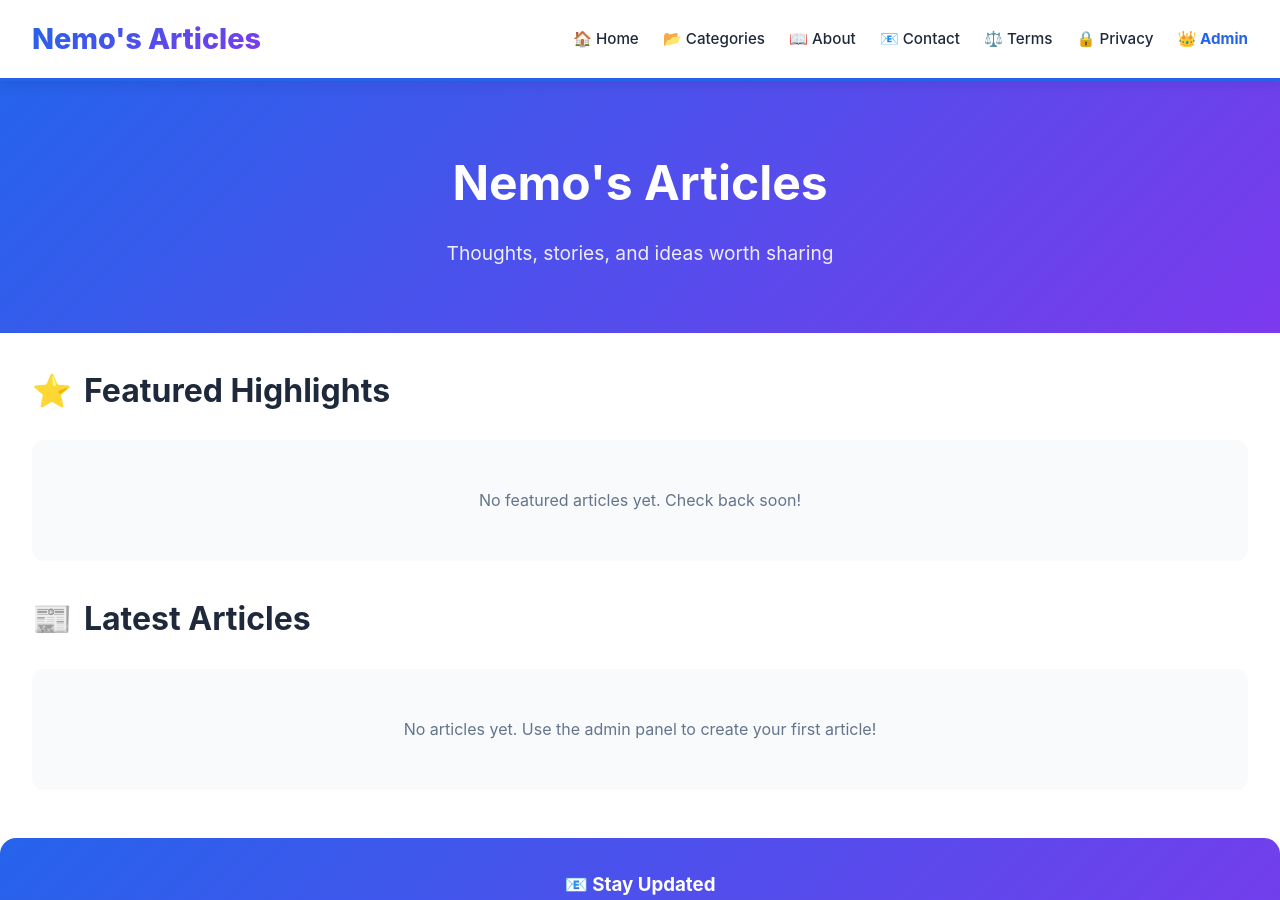
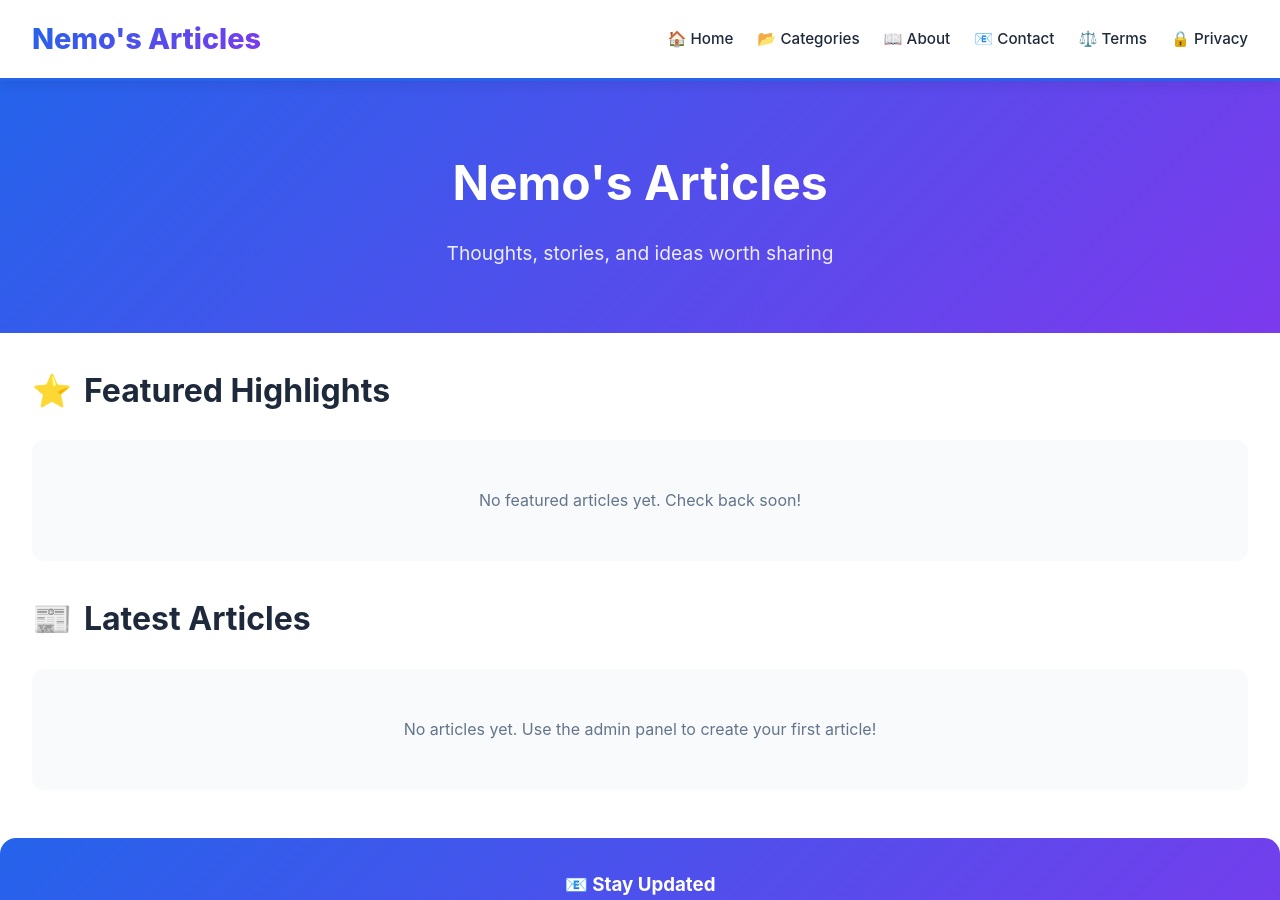
Before and after one commit to nemogotmad/nemo, a Jekyll site: the page built from index.html, in a window 1280 px wide and 900 px high. Built offline with Jekyll 4.4.1, drawn with Linux system fonts in a browser that asks for light colours.

Commit message:
Update default.html

```diff
--- a/_layouts/default.html
+++ b/_layouts/default.html
@@ -20,7 +20,6 @@
             <li><a href="{{ '/contact.html' | relative_url }}">📧 Contact</a></li>
             <li><a href="{{ '/terms.html' | relative_url }}">⚖️ Terms</a></li>
             <li><a href="{{ '/privacy.html' | relative_url }}">🔒 Privacy</a></li>
-            <li><a href="{{ '/admin.html' | relative_url }}" style="color: #2563EB; font-weight: bold;">👑 Admin</a></li>
         </ul>
     </div>
 </header>
```
